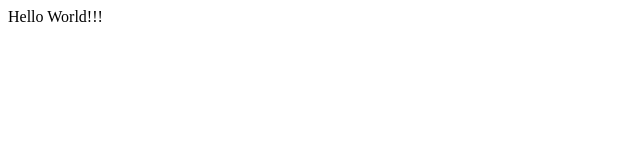
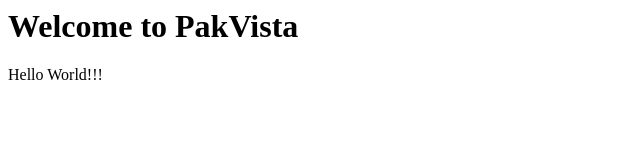
Before and after one commit to hannanamin48-eng/my-first-repo, a plain HTML site: page index.html in a window 1280 px wide. Shown: the whole page, without its empty margins (0-640 px from the left). Drawn offline with Linux system fonts and the light colour scheme.

Commit message:
Added heading tag in index.html

```diff
--- a/index.html
+++ b/index.html
@@ -1 +1,2 @@
+<h1>Welcome to PakVista</h1>
 <P>Hello World!!!</P>
```
